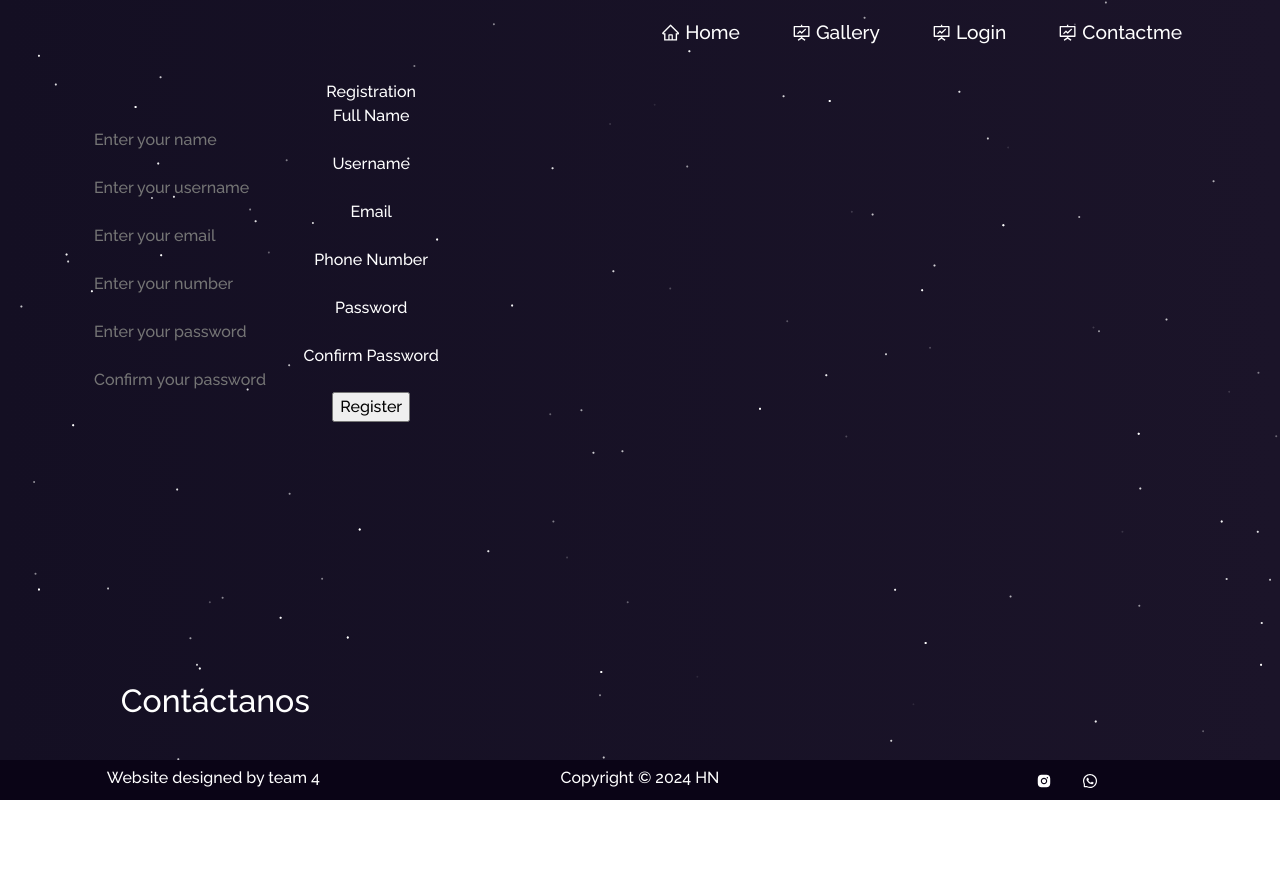
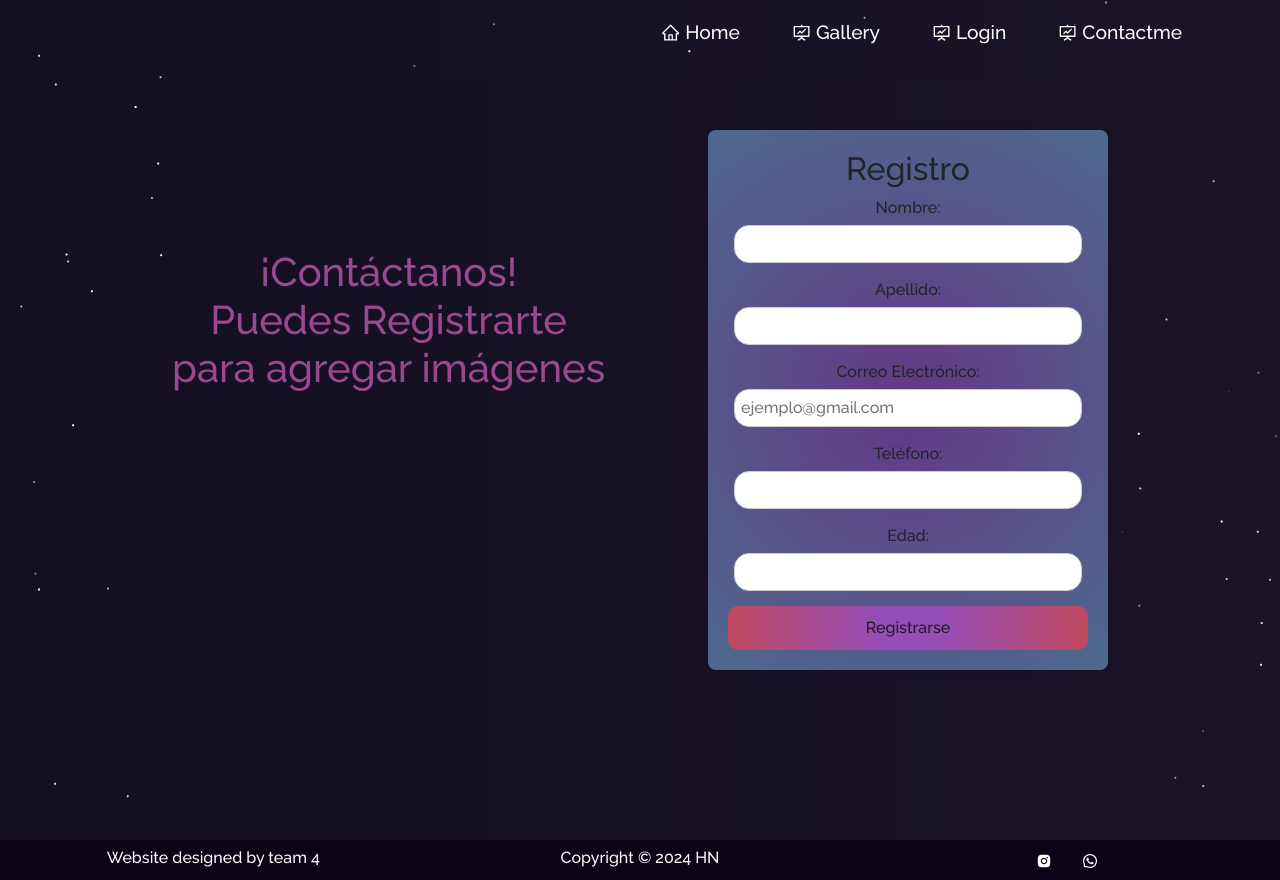
Before and after one commit to lenguajeIII/mi-proyecto-react, a React (Create React App) app: page /contactme in a window 1280 px wide. Before the commit the page ends 800 px from the top, so only its background shows below. Built offline with nearby package versions, Linux system fonts and the light colour scheme.

Commit message:
Contactme

```diff
--- a/src/PAGES/Contactme.js
+++ b/src/PAGES/Contactme.js
@@ -1,6 +1,7 @@
 import React from "react";
 import { Container } from "react-bootstrap";
 import Particle from "../components/Particle";
+import "../STYLES/contactme.css";
 
 
 function Contactme() {
@@ -8,73 +9,40 @@ function Contactme() {
     <Container fluid className="contactme-section">
       <Particle />
 
-      <html lang="en" dir="ltr">
+      <html lang="es">
+        <body class="flp">
+          <h1 class="h1txt">¡Contáctanos!
 
-        <div class="container">
-            <div class="item">
+          <p>
+          Puedes Registrarte
+          <p>
+          para agregar imágenes
+          </p>
+          </p>
 
-                <h2 class="item"><i class='bx bxs-building'></i>Contáctanos</h2>
-
+          </h1>
+          <div class="background_ctm">
+            <div class="container_ctm">
+              <h2>Registro</h2>
+              <form action="#" method="post">
+                <label for="nombre">Nombre:</label>
+                <input type="text" id="nombre" name="nombre" requid></input>
+                <label for="apellido">Apellido:</label>
+                <input type="text" id="apellido" name="apellido" required></input>
+                <label for="email">Correo Electrónico:</label>
+                <input type="email" id="email" name="email" placeholder="ejemplo@gmail.com" required></input>
+                <label for="telefono">Teléfono:</label>
+                <input type="number" id="telefono" name="telefono" inputMode="numeric" required></input>
+                <label for="edad">Edad:</label>
+                <input type="number" id="edad" name="edad" required></input>
+                <input type="submit" value="Registrarse"></input>
+              </form>
             </div>
-            </div>
+          </div>
+        </body>
+      </html>
 
 
-        <div class="container">
-            <div class="item">
-
-                <div class="container">
-                        <div class="title">Registration</div>
-                        <div class="content">
-                    </div>
-                    <form action="#">
-                    <div class="user-details">
-                        <div class="input-box">
-                        <span class="details">Full Name</span>
-                        <input type="text" placeholder="Enter your name" required>
-                        </input>
-                        </div>
-                        <div class="input-box">
-                        <span class="details">Username</span>
-                        <input type="text" placeholder="Enter your username" required>
-                        </input>
-                        </div>
-                        </div>
-                        <div class="input-box">
-                        <span class="details">Email</span>
-                        <input type="text" placeholder="Enter your email" required>
-                        </input>
-                        </div>
-                        <div class="input-box">
-                        <span class="details">Phone Number</span>
-                        <input type="text" placeholder="Enter your number" required>
-                        </input>
-                        </div>
-                        <div class="input-box">
-                        <span class="details">Password</span>
-                        <input type="text" placeholder="Enter your password" required>
-                        </input>
-                        </div>
-                        <div class="input-box">
-                        <span class="details">Confirm Password</span>
-                        <input type="text" placeholder="Confirm your password" required>
-                        </input>
-                        </div>
-
-
-
-
-                    <div class="button">
-                        <input type="submit" value="Register">
-                        </input>
-                    </div>
-                    </form>
-                </div>
-
-            </div>
-            </div>
-
-
-      </html>
     </Container>
   );
 }
--- a/src/STYLES/contactme.css
+++ b/src/STYLES/contactme.css
@@ -0,0 +1,73 @@
+/* --------- */
+/* Contactme */
+/* --------- */
+
+body, html {
+  margin: 0;
+  padding: 0;
+  height: 100%;
+}
+
+.h1txt{
+  margin-top: 18%;
+  text-align: center;
+  justify-content: center;
+  color: rgb(156, 71, 146);
+}
+.flp{
+  display: flex;
+  justify-content: space-between;
+  margin: 5rem 10rem 15rem 10rem;
+
+}
+
+.background_ctm {
+   /* Cambia 'background_image.jpg' por la ruta de tu imagen de fondo */
+  background-size: cover;
+  background-position: center;
+  height: 150%;
+}
+
+.container_ctm {
+  max-width: 400px;
+  margin: 50px auto;
+  background: rgb(135,73,179);
+background: radial-gradient(circle, rgba(135,73,179,0.6778361002604167) 0%, rgba(78,107,142,1) 100%);
+  padding: 20px;
+  border-radius: 8px;
+  box-shadow: 0 0 10px rgba(0, 0, 0, 0.1);
+}
+h2 {
+  text-align: center;
+  margin-bottom: 20px;
+}
+
+label {
+  display: block;
+  margin-bottom: 5px;
+}
+
+input[type="text"],
+input[type="email"],
+input[type="number"] {
+  width: calc(100% - 12px);
+  padding: 6px;
+  margin-bottom: 15px;
+  border: 1px solid #ccc;
+  border-radius: 15px;
+}
+
+input[type="submit"] {
+  width: 100%;
+  padding: 10px;
+  background: rgb(149,77,184);
+  background: radial-gradient(circle, rgba(149,77,184,1) 17%, rgba(191,73,97,1) 97%);
+  color: #1f1d1d;
+  border: none;
+  border-radius: 10px;
+  cursor: pointer;
+}
+
+input[type="submit"]:hover {
+  background-color: #0056b3;
+}
```
